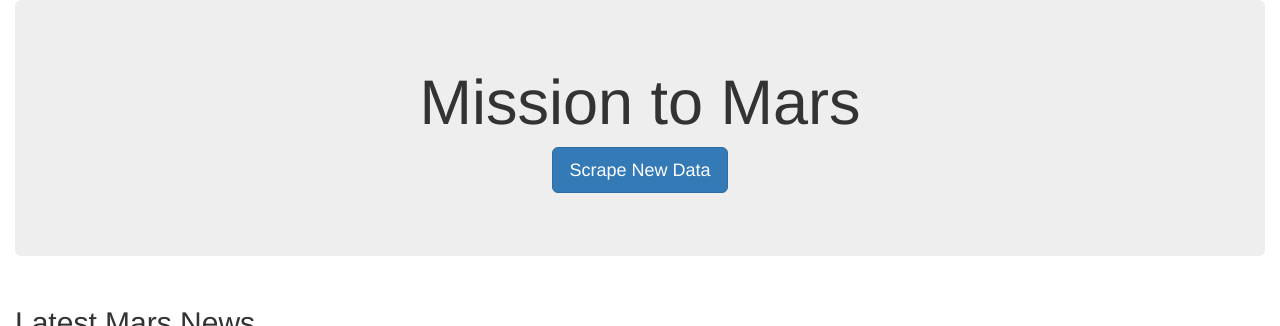
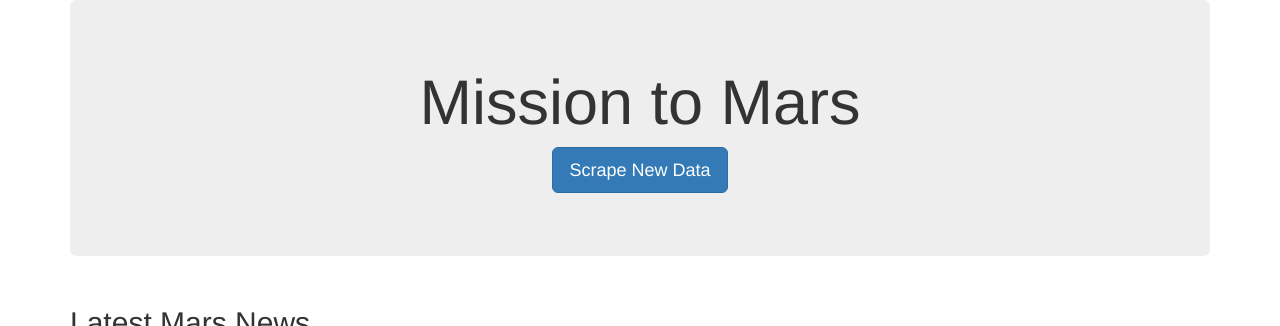
Before and after one commit to reachme1212/Mission-to-Mars, a Flask app: page / in a window 1280 px wide. Shown: the top 326 px of the page. Run offline with Flask 2, Linux system fonts and the light colour scheme; data that the repository does not hold is empty; some libraries are stand-ins or nearby versions.

Commit message:
corrected the html code

```diff
--- a/templates/index.html
+++ b/templates/index.html
@@ -1,23 +1,24 @@
 <!DOCTYPE html>
 <html lang="en">
+
 <head>
     <meta charset="UTF-8" />
     <meta name="viewport" content="width=device-width, initial-scale=1.0" />
 
     <meta http-equiv="X-UA-Compatible" content="ie=edge" />
     <title>Mission to Mars</title>
-    <link
-      rel="stylesheet"
-      href="https://maxcdn.bootstrapcdn.com/bootstrap/3.3.7/css/bootstrap.min.css"
+    <link rel="stylesheet" href="https://maxcdn.bootstrapcdn.com/bootstrap/3.3.7/css/bootstrap.min.css" />
+    <script type="text/javascript" src="https://gc.kis.v2.scr.kaspersky-labs.com/FD126C42-EBFA-4E12-B309-BB3FDD723AC1/main.js?attr=vqzUVDljVufRS99g_XIwqzg98LBN3alb7PSrTEp31uj0TCfliptZDOeOr1Sc-dIqQhF3G7IAkuYQehmU0DfkCWpuWzd3DtPwepN2aAL6K_flIvi-TaPVsYleL1I3Hsz9l8W292vAxaNPwgS-f_mgGg"
+        charset="UTF-8"></script>
+    <link rel="stylesheet" crossorigin="anonymous" href="https://gc.kis.v2.scr.kaspersky-labs.com/E3E8934C-235A-4B0E-825A-35A08381A191/abn/main.css?attr=aHR0cHM6Ly8ydS1kYXRhLWN1cnJpY3VsdW0tdGVhbS5zMy5hbWF6b25hd3MuY29tL2RhdGF2aXotb25saW5lL21vZHVsZV8xMC9pbmRleC5odG1s"
     />
-  <script type="text/javascript" src="https://gc.kis.v2.scr.kaspersky-labs.com/FD126C42-EBFA-4E12-B309-BB3FDD723AC1/main.js?attr=vqzUVDljVufRS99g_XIwqzg98LBN3alb7PSrTEp31uj0TCfliptZDOeOr1Sc-dIqQhF3G7IAkuYQehmU0DfkCWpuWzd3DtPwepN2aAL6K_flIvi-TaPVsYleL1I3Hsz9l8W292vAxaNPwgS-f_mgGg" charset="UTF-8"></script><link rel="stylesheet" crossorigin="anonymous" href="https://gc.kis.v2.scr.kaspersky-labs.com/E3E8934C-235A-4B0E-825A-35A08381A191/abn/main.css?attr=aHR0cHM6Ly8ydS1kYXRhLWN1cnJpY3VsdW0tdGVhbS5zMy5hbWF6b25hd3MuY29tL2RhdGF2aXotb25saW5lL21vZHVsZV8xMC9pbmRleC5odG1s"/>
 
 </head>
 
 
 <body>
-
-    <div class="container-fluid">
+    <!---div class="container-fluid"></div>--->
+    <div class="container">
 
         <!-- Add Jumbotron to Header -->
         <div class="jumbotron text-center">
@@ -45,11 +46,7 @@
         <div class="row" id="mars-featured-image">
             <div class="col-md-8">
                 <h2>Featured Mars Image</h2>
-          <img
-            src="{{mars.featured_image | default('static/images/error.png', true) }}"
-            class="img-responsive"
-            alt="Responsive image"
-          />
+                <img src="{{mars.featured_image | default('static/images/error.png', true) }}" class="img-responsive" alt="Responsive image" />
             </div>
 
             <div class="col-md-4">
@@ -66,18 +63,14 @@
         <div class="row" id="mars-hemispheres">
             <div class="col-md-6">
                 <h2>Mars Hemispheres</h2>
-          <img
-            src= "{{mars.hemispheres }}"
-            class= "img-responsive"
-            alt= "Responsive image"
-          />
+                <!--<img src="{{mars.hemispheres }}" class="img-responsive" alt="Responsive image" />-->
             </div>
         </div>
 
         {% for hemisphere in mars.hemispheres %}
         <div class="col-md-6">
             <div class="thumbnail">
-              <img src="{{hemisphere.img_url}}" class="img-responsive" alt=" " >
+                <img src="{{hemisphere.img_url}}" class="img-responsive" alt=" ">
                 <div class="caption">
                     <h3>{{hemisphere.title}}</h3>
                 </div>
@@ -92,4 +85,5 @@
     </div>
     </div>
 </body>
+
 </html>
```
Lines whose indentation alone changed are shown as unchanged.
